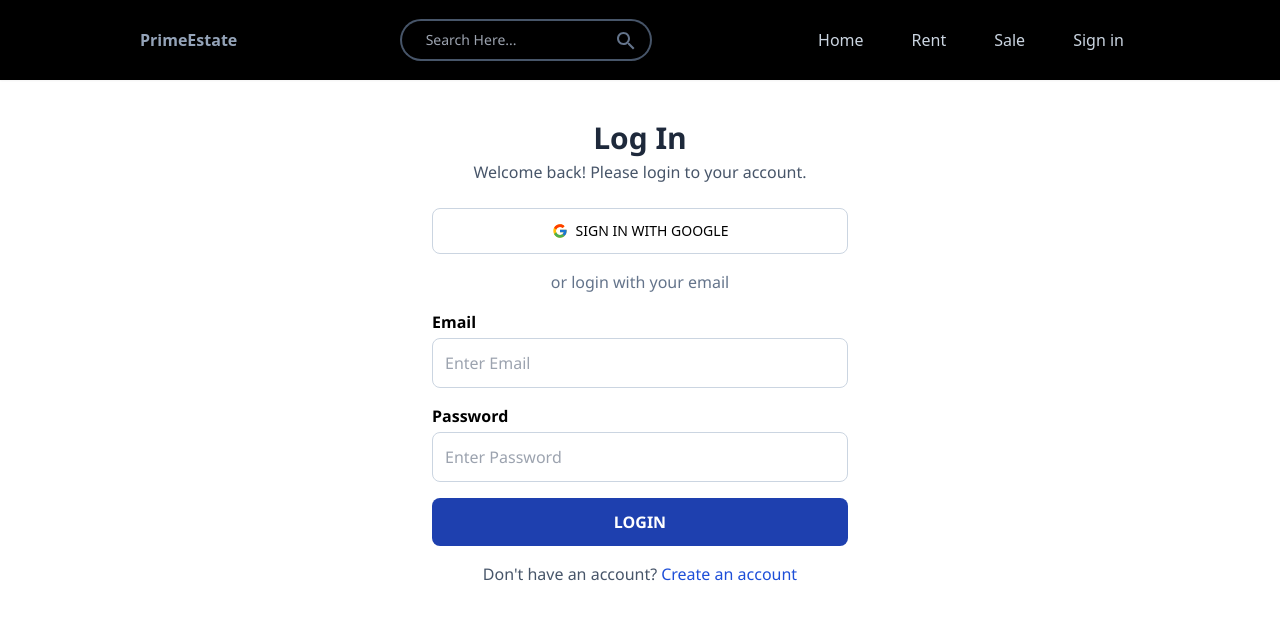
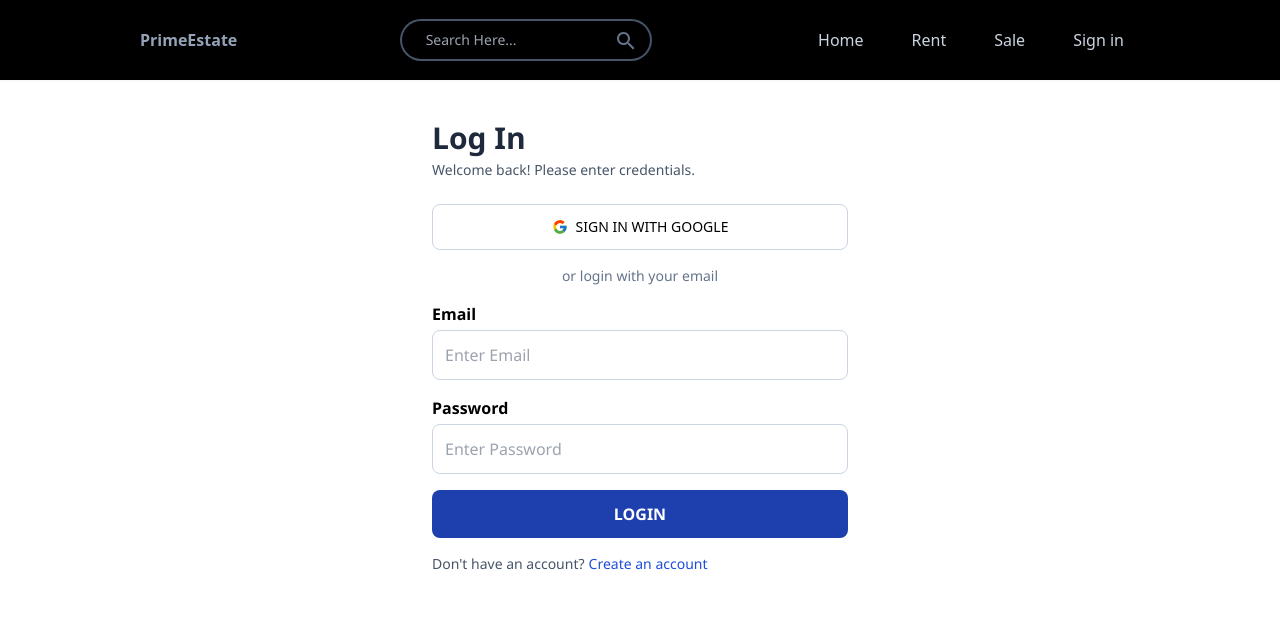
Before and after one commit to ravinderh17/PrimeHomes_Full-Stack_WebApp, a React (Vite) app in the folder client/: page /login in a window 1280 px wide. Shown: the top 620 px of the page. Built offline with nearby package versions, Linux system fonts and the light colour scheme; no server answers.

Commit message:
micro-updates

```diff
--- a/client/src/components/SubHeader.jsx
+++ b/client/src/components/SubHeader.jsx
@@ -7,11 +7,8 @@ import { IoIosArrowBack } from "react-icons/io";
 export default function SubHeader() {
 
   const [copied, setCopied] = useState(false);
-//   const navigate = useNavigate();
-
 
   return (
-    // bg-white-200
     <subheader className=' sticky w-full top-0 z-50 bg-slate-300'>
         <div  className='flex justify-between items-center max-w-6xl lg:mx-36 p-3 '>
       <Link to = '/search' className='hover:text-slate-500'>
--- a/client/src/components/css-file/Home.css
+++ b/client/src/components/css-file/Home.css
@@ -1,17 +1,3 @@
-
-  /* .image-container {
-    width: 30rem;
-    height: 35rem;
-    overflow: hidden;
-    border-radius: 15rem 15rem 0 0;
-    border: 8px solid rgba(255, 255, 255, 0.12);
-  }
-  .image-container > img{
-      width: 100%;
-      height: 100%;
-  } */
-
-  /* General slider styles */
 .slick-slide {
   padding: 0 8px; /* Padding on each side of a slide */
 }
@@ -54,33 +40,11 @@
   z-index: 1; /* Ensure navigation arrows are above the slides */
 }
 
-/* @media (min-widtth: 740px) and (max-width: 1024px) {
-  .list{
-    margin-left: 10px;
-  }
-}
 
-@media (max-width:1524px) {
-  .list{
-    margin-left: 40px;
-  }
-} */
-
-/* Custom styles for the previous arrow */
-/* .slick-prev {
-  color: white; /* Change this to your desired color */
-  /* You can also use other CSS properties to customize the appearance */
-  /* Example background color */
- /* background-color: rgb(33, 60, 83);
-  padding: 3px;
-  border-radius: 30px;
-} */
 
 /* Custom styles for the next arrow */
 .slick-next {
-  color: blue; /* Change this to your desired color */
-  /* You can also use other CSS properties to customize the appearance */
- /* Example background color */
+  color: blue;
 }
 
 /* Optional: Adjust hover states */
--- a/client/src/pages/login.jsx
+++ b/client/src/pages/login.jsx
@@ -59,11 +59,11 @@ export default function Login() {
     <div className='p-4 max-w-md mx-10 lg:mx-auto
     mt-6
     '>
-      <h1 className='text-3xl font-bold text-slate-800 text-center'>Log In</h1>
-      <p className="text-md text-slate-600 text-center mb-6 mt-1">Welcome back! Please login to your account.</p>
+      <h1 className='text-3xl font-semibold text-slate-800'>Log In</h1>
+      <p className="text-sm text-slate-600 mb-6 mt-1">Welcome back! Please enter credentials.</p>
 
       <OAuth />
-      <span className="text-md text-center text-slate-500 mt-4 mb-4
+      <span className="text-sm text-center text-slate-500 mt-4 mb-4
       flex justify-center
 
       ">or login with your email</span>
@@ -101,9 +101,9 @@ export default function Login() {
         </button>
       </form>
 
-      <div className='flex justify-center mt-4'>
-        <p className="text-slate-600">Don&apos;t have an account?</p>
-        <Link to={'/register'} className='text-blue-700 ml-1'>Create an account</Link>
+      <div className='flex mt-4'>
+        <p className="text-slate-600 text-sm">Don&apos;t have an account?</p>
+        <Link to={'/register'} className='text-blue-700 ml-1 text-sm'>Create an account</Link>
       </div>
 
       {error && <p className='text-red-500 mt-4'>{error}</p>}
--- a/client/src/pages/register.jsx
+++ b/client/src/pages/register.jsx
@@ -55,13 +55,13 @@ export default function Register() {
 
   return (
     <div className='p-4 max-w-md mx-10 lg:mx-auto mt-6'>
-      <h1 className='text-3xl font-bold text-slate-800 text-center'>Register</h1>
-      <p className="text-md text-slate-600 text-center mb-6 mt-1">Create an account to get started.</p>
+      <h1 className='text-3xl font-semibold text-slate-800 '>Register</h1>
+      <p className="text-sm text-slate-600 mb-6 mt-1">Create an account to get started.</p>
 
 
       <form onSubmit={handleSubmit} className='flex flex-col space-y-4'>
         <div>
-          <label htmlFor="username" className='font-semibold'>Username</label>
+          <label htmlFor="username" className='font-semibold '>Username</label>
           <input
             type='text'
             id='username'
@@ -100,9 +100,9 @@ export default function Register() {
           {isLoading ? 'Loading...' : 'Register'}
         </button>
       </form>
-      <div className='flex justify-center mt-4'>
-        <p className="text-slate-600">Already have an account?</p>
-        <Link to={'/login'} className='text-blue-700 ml-1'>Sign in</Link>
+      <div className='flex  mt-4'>
+        <p className="text-slate-600 text-sm">Already have an account?</p>
+        <Link to={'/login'} className='text-blue-700 ml-1 text-sm'>Sign in</Link>
       </div>
 
       {error && <p className='text-red-500 mt-4'>{error}</p>}
```
Also changed, not shown: client/src/components/css-file/PropertyCard.css (deleted).
